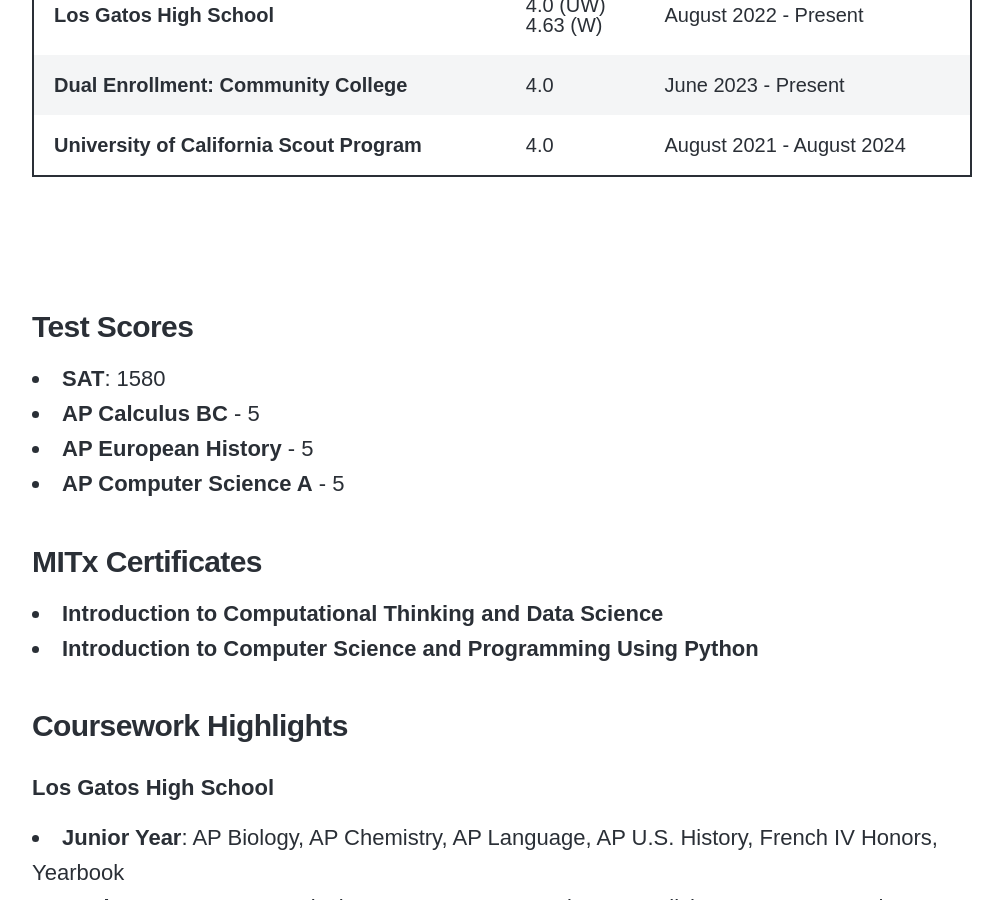
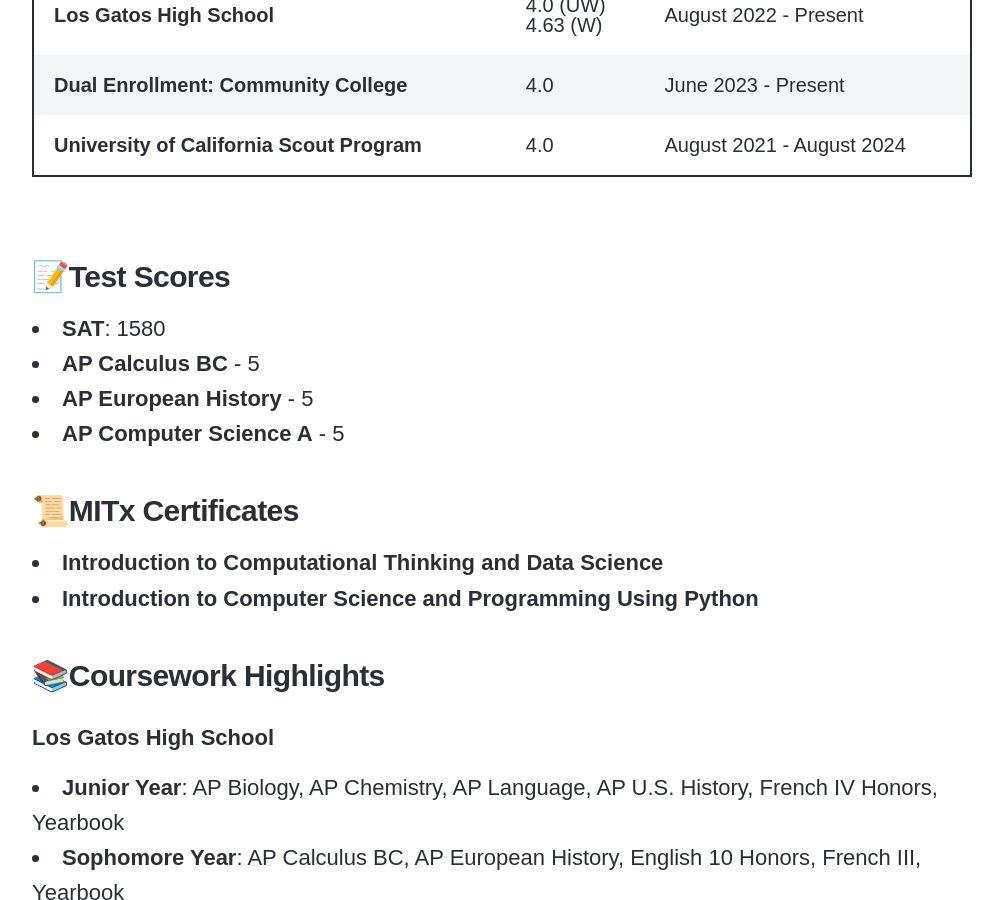
Before and after one commit to anya-chauhan/anya-chauhan.github.io, a Jekyll site: the page built from _pages/Resume.md, in a window 1280 px wide and 900 px high, scrolled down 745 px. Shown: the whole window, without its empty margins (138-1141 px from the left). Built offline with Jekyll 4.4.1, drawn with Linux system fonts in a browser that asks for light colours; nearby versions of some CDN libraries; some web fonts are replaced.

Commit message:
Update Resume.md

```diff
--- a/_pages/Resume.md
+++ b/_pages/Resume.md
@@ -12,19 +12,18 @@
 | **Dual Enrollment: Community College**  | 4.0         | June 2023 - Present   |
 | **University of California Scout Program**| 4.0                | August 2021 - August 2024  |
 
-<br>
 
-### **Test Scores**
+### 📝**Test Scores**
 - **SAT**: 1580
 - **AP Calculus BC** - 5
 - **AP European History** - 5
 - **AP Computer Science A** - 5
 
-### **MITx Certificates**
+### 📜**MITx Certificates**
 - **Introduction to Computational Thinking and Data Science**
 - **Introduction to Computer Science and Programming Using Python**
 
-### **Coursework Highlights**
+### 📚**Coursework Highlights**
 #### Los Gatos High School
    - **Junior Year**: AP Biology, AP Chemistry, AP Language, AP U.S. History, French IV Honors, Yearbook
    - **Sophomore Year**: AP Calculus BC, AP European History, English 10 Honors, French III, Yearbook
```
